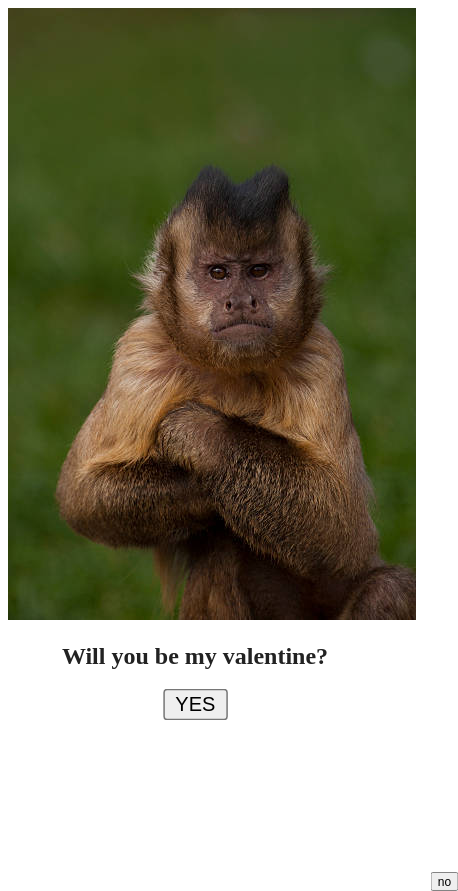
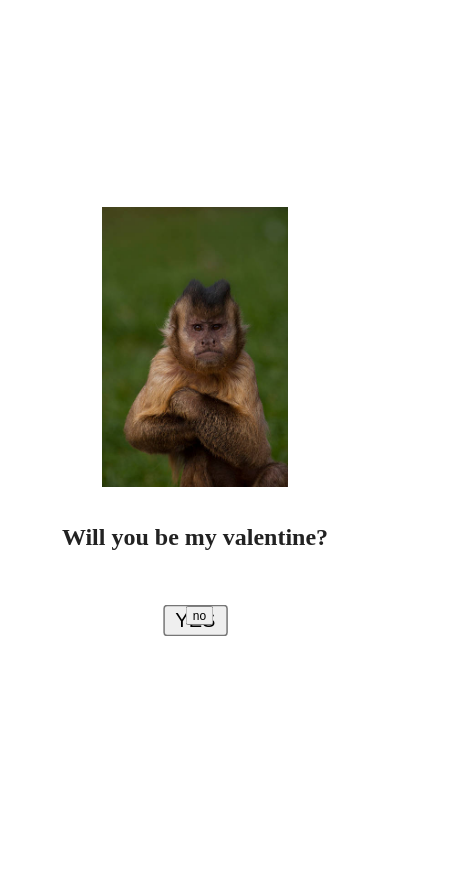
Before and after one commit to mkochera553/Valentines2026, a website built with webpack: page index.html in a window 390 px wide. Both pictures are taken after a click on the button "no". Shown: the whole page, 458 px wide, since content can reach past the window. After the commit the page ends 860 px from the top, so only its background shows below. Built offline with nearby package versions, Linux system fonts and the light colour scheme.

Commit message:
fixing mobile accessibility

```diff
--- a/css/style.css
+++ b/css/style.css
@@ -249,14 +249,56 @@ textarea {
   justify-content: center;
   align-items: center;
   text-align: center;
+
+  /* Mobile-friendly layout */
+  min-height: 100vh;
+  display: flex;
+  flex-direction: column;
+  gap: 14px;
+  padding: 16px;
+  box-sizing: border-box;
 }
 
+/* Prevent accidental horizontal scrolling on mobile */
+html,
+body {
+  overflow-x: hidden;
+}
+
+/* Make ALL images responsive by default */
+img {
+  max-width: 100%;
+  height: auto;
+  display: block;
+}
+
+/* Force your main image to be a consistent, phone-friendly size */
+.custom-image {
+  width: min(80vw, 280px);     /* same size across GIF/monkey/flower */
+  aspect-ratio: 1 / 1;         /* keeps a consistent box */
+  object-fit: contain;         /* never crop; just fit */
+}
+
+/* Give the moving button a safe "play area" that won't cause scrollbars */
 .buttons {
   display: inline-flex;
   gap: 12px;
   position: relative; /* "no" button will move within this box once absolute */
-  align-items: center; /* prevent vertical stretching */
+  align-items: center;
+
+  width: min(92vw, 360px);
+  height: 64px;              /* fixed height prevents vertical jump */
+  overflow: hidden;          /* crucial: prevents scrollbars from movement */
+  justify-content: center;
 }
+
+.yes-button,
+.no-button {
+  transform-origin: center;
+  max-width: 45%;
+}
+
+/* ... existing code ... */
 
 .no-button {
   position: static;
--- a/js/app.js
+++ b/js/app.js
@@ -1,10 +1,8 @@
 let customImage = document.querySelector(".custom-image");
 
-
 // NO logic
-
 let noButton = document.querySelector(".no-button");
-noButton.addEventListener("click",noChange);
+noButton.addEventListener("click", noChange);
 
 const YES_GROW_PER_CLICK = 0.5;  // 12% bigger each NO click
 const NO_SHRINK_PER_CLICK = 0.10; // 10% smaller each NO click
@@ -12,11 +10,21 @@ const NO_SHRINK_PER_CLICK = 0.10; // 10% smaller each NO click
 let yesScale = 1;
 let noScale = 1;
 
-function noChange()
-{
-  // resize more every click
-  yesScale = yesScale + YES_GROW_PER_CLICK;
-  noScale = noScale - NO_SHRINK_PER_CLICK;
+// YES logic
+let yesButton = document.querySelector(".yes-button");
+yesButton.addEventListener("click", yesChange);
+
+let buttonsBox = document.querySelector(".buttons");
+let customText = document.querySelector(".custom-text");
+
+function clamp(n, min, max) {
+  return Math.max(min, Math.min(max, n));
+}
+
+function noChange() {
+  // resize more every click (cap growth/shrink to avoid absurd sizes on mobile)
+  yesScale = clamp(yesScale + YES_GROW_PER_CLICK, 1, 2.2);
+  noScale = clamp(noScale - NO_SHRINK_PER_CLICK, 0.35, 1);
 
   yesButton.style.transform = `scale(${yesScale})`;
   noButton.style.transform = `scale(${noScale})`;
@@ -31,21 +39,21 @@ function noChange()
     noButton.style.top = (rect.top - parentRect.top) + "px";
   }
 
-  let i = Math.floor(Math.random()*500)+1;
-  let j = Math.floor(Math.random()*500)+1;
-  noButton.style.left = i+"px";
-  noButton.style.top = j+"px";
+  // Move *within* the buttons box so it never creates scrolling
+  const parentRect = buttonsBox.getBoundingClientRect();
+  const btnRect = noButton.getBoundingClientRect();
+
+  const maxLeft = Math.max(0, parentRect.width - btnRect.width);
+  const maxTop = Math.max(0, parentRect.height - btnRect.height);
+
+  const i = Math.floor(Math.random() * (maxLeft + 1));
+  const j = Math.floor(Math.random() * (maxTop + 1));
+
+  noButton.style.left = i + "px";
+  noButton.style.top = j + "px";
 
   customImage.src = "img/monkey.jpg";
 }
-
-// YES logic
-
-let yesButton = document.querySelector(".yes-button");
-yesButton.addEventListener("click",yesChange);
-
-let buttonsBox = document.querySelector(".buttons");
-let customText = document.querySelector(".custom-text");
 
 function yesChange() {
   document.body.classList.add("yes-clicked");
```
